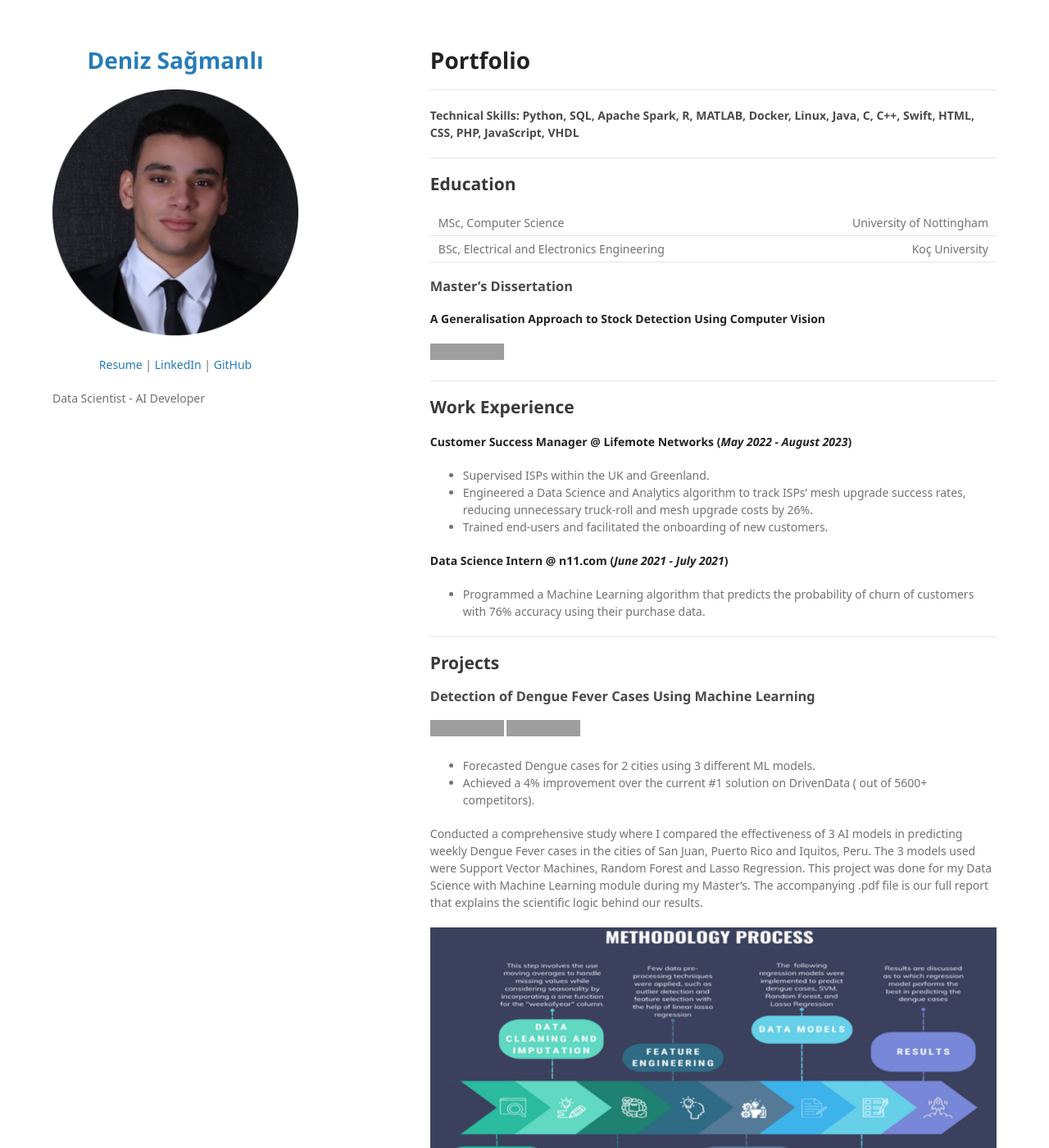
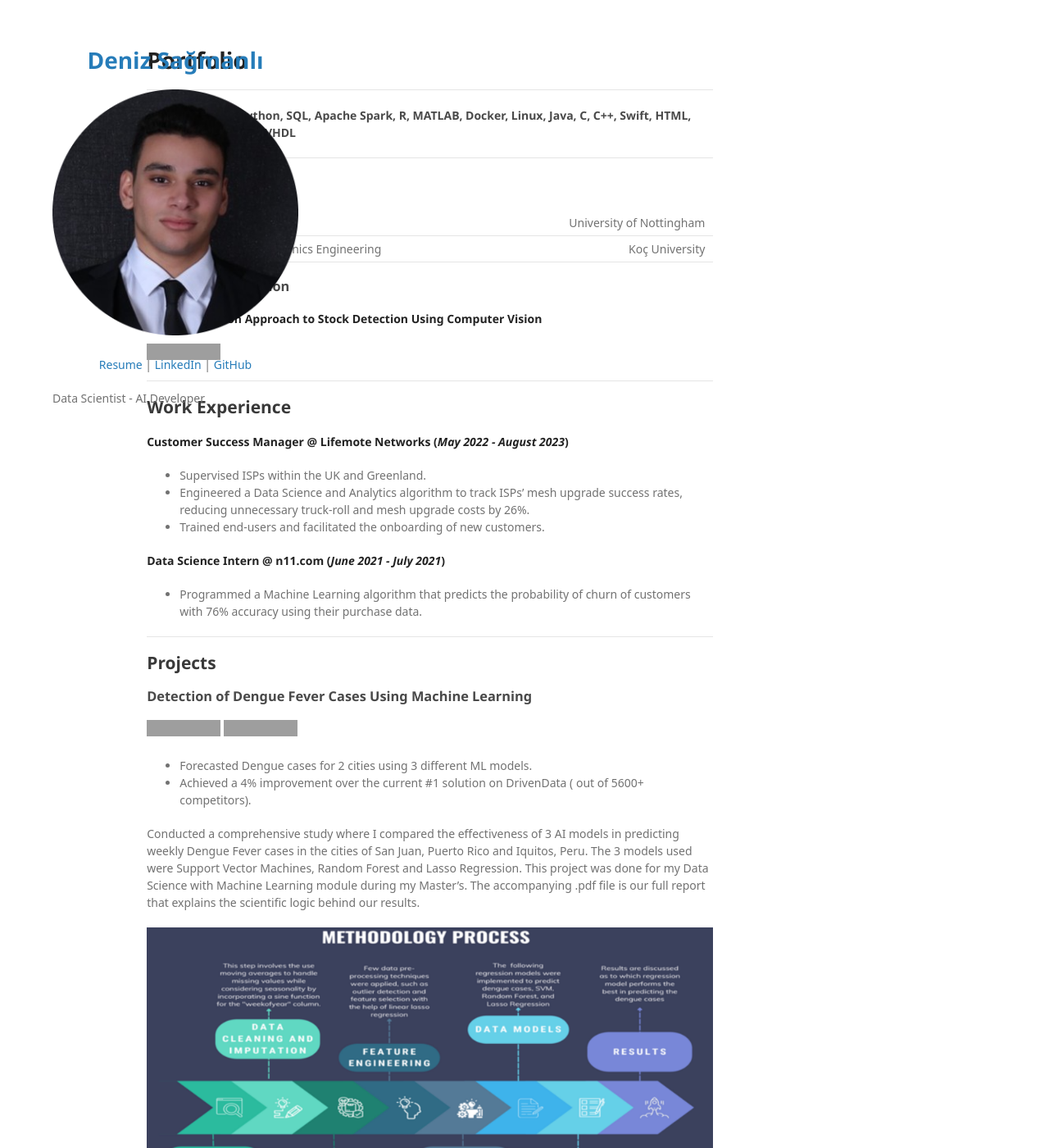
Before and after one commit to dsagmanli/dsagmanli.github.io, a Jekyll site: the page built from README.md, in a window 1280 px wide and 1400 px high. Shown: the whole window at 82% size. Built offline with Jekyll 4.4.1, drawn with Linux system fonts in a browser that asks for light colours; some web fonts are replaced; our own code applies the rules of GitHub Pages for plain Markdown files; grey boxes are pictures that could not be loaded.

Commit message:
Update jekyll-theme-minimal.scss

```diff
--- a/_sass/jekyll-theme-minimal.scss
+++ b/_sass/jekyll-theme-minimal.scss
@@ -177,7 +177,7 @@ strong {
 section {
   width: 60%; /* Set main content to 60% of the viewport */
   max-width: 1000px; /* Limit width for readability */
-  margin-left: 40%; /* Move it to the right of the sidebar */
+  margin-left: 10%; /* Move it to the right of the sidebar */
   padding-bottom: 50px;
 }
 
```
